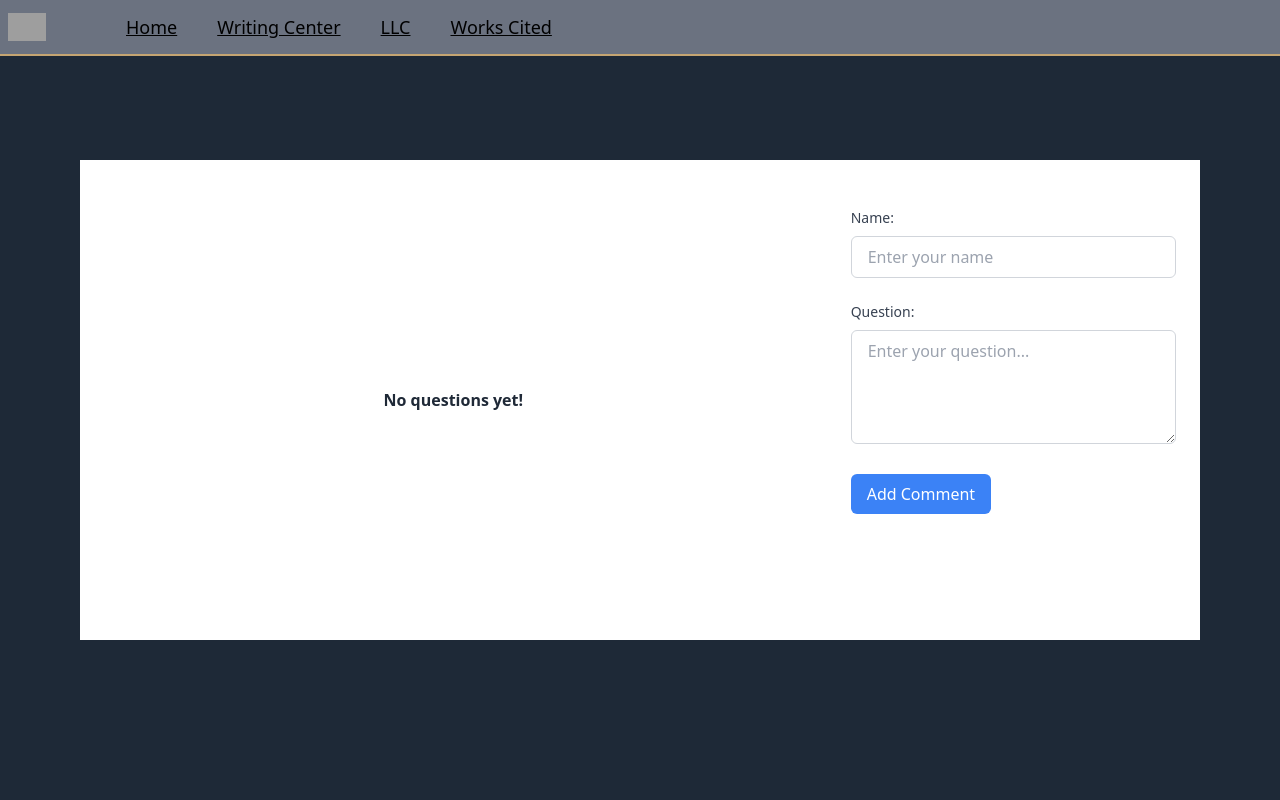
After one commit to Qdavis24/English-Remix, a Python web app: template app/templates/admin.html in a window 1280 px wide. The commit adds this page. Run offline with Jinja, Linux system fonts and the light colour scheme; the template is opened without the code that fills it, so the values that code supplies are empty; grey boxes are pictures that could not be loaded.

Commit message:
implimented question and answer board with admin system for answering questions and deleting them

```diff
--- a/app/static/css/output.css
+++ b/app/static/css/output.css
@@ -708,6 +708,10 @@ video {
   margin-left: 5rem;
 }
 
+.ml-5 {
+  margin-left: 1.25rem;
+}
+
 .ml-8 {
   margin-left: 2rem;
 }
@@ -751,6 +755,10 @@ video {
 
 .h-full {
   height: 100%;
+}
+
+.h-screen {
+  height: 100vh;
 }
 
 .w-1\/3 {
--- /dev/null
+++ b/app/templates/admin.html
@@ -0,0 +1,10 @@
+{% extends "base.html" %}
+
+{% from "components.html" import comment_board %}
+{% block body %}
+    <div class="flex justify-center items-center w-screen h-screen">
+        {{ comment_board(questions=questions,action=url_for('main.admin_post'), admin=admin, secret_key=secret_key,
+    CSRF_TOKEN=CSRF_TOKEN) }}
+    </div>
+
+{% endblock %}
--- a/app/templates/components.html
+++ b/app/templates/components.html
@@ -58,23 +58,61 @@
     </div>
 {% endmacro %}
 
-{% macro comment_board(questions, action) %}
+{% macro comment_board(questions, action, admin, secret_key, CSRF_TOKEN) %}
     <div class="flex flex-row w-screen lg:h-[80vh] sm:h-[40vh] p-20">
         <div class="bg-white p-6 w-2/3 h-full overflow-y-scroll">
             {% if questions %}
-                {% for questions in questions %}
+                {% for question in questions %}
                     <div class="flex items-start mb-4">
                         <div>
-                            <h3 class="font-bold text-gray-800">{{ questions[0] }}</h3>
-                            <p class="text-gray-600">{{ questions[1] }}</p>
+                            {% if admin %}
+                                <form action="{{ url_for('main.delete_questions') }}" method="POST">
+                                    <input type="hidden" name="csrf_token" value="{{ CSRF_TOKEN }}">
+                                    <input type="hidden" name="secret_key" value="{{ secret_key }}">
+                                    <input type="hidden" name="{{ question[4] }}-{{ question[3] }}">
+
+                                    <button type="submit" class="w-fit h-fit rounded-full bg-red">
+                                        x
+                                    </button>
+                                </form>
+                            {% endif %}
+                            <h3 class="font-bold text-gray-800">{{ question[0] }}:</h3>
+                            <p class="ml-5 text-gray-600">{{ question[1] }}</p>
+                            <h3 class="font-bold text-gray-800">Answer</h3>
+                            <p class="text-gray-600 ml-5">{{ question[2] }}</p>
                         </div>
                     </div>
+                    <hr/>
+
+                    {% if admin %}
+                        <form action="{{ action }}" method="POST">
+                            <input type="hidden" name="csrf_token" value="{{ CSRF_TOKEN }}">
+                            <input type="hidden" name="secret_key" value="{{ secret_key }}">
+                            <label for="{{ question[4] }}-{{ question[3] }}"
+                                   class="block text-sm font-medium text-gray-700">Answer:</label>
+                            <textarea
+                                    name="{{ question[4] }}-{{ question[3] }}"
+                                    placeholder="Enter your question..."
+                                    rows="4"
+                                    class="w-full mt-3 px-4 py-2 border border-gray-300 rounded-md focus:ring-2
+                                focus:ring-blue-500
+                                focus:border-blue-500 placeholder-gray-400"></textarea>
+                            <button
+                                    type="submit"
+                                    class="w-fit px-4 py-2 text-white bg-blue-500 rounded-md hover:bg-blue-600 focus:outline-none
+                                focus:ring-2 focus:ring-blue-300 transition duration-150 ease-in-out">
+                                Add Comment
+                            </button>
+                        </form>
+                    {% endif %}
                 {% endfor %}
             {% else %}
                 <h3 class="w-full h-full flex justify-center items-center font-bold text-gray-800">No questions
                                                                                                    yet!</h3>
             {% endif %}
+
         </div>
+        {% if not admin %}
             <div class="bg-white p-6 flex-grow">
                 <form action="{{ action }}" method="POST" class="space-y-6">
                     <input type="hidden" name="csrf_token" value="{{ CSRF_TOKEN }}">
@@ -109,4 +147,5 @@
                 </form>
             </div>
             </div>
+        {% endif %}
 {% endmacro %}
```
Also changed, not shown: app/helpers.py (+22 -4 lines), app/views/main.py (+68 -6 lines). Lines whose indentation alone changed are shown as unchanged.
